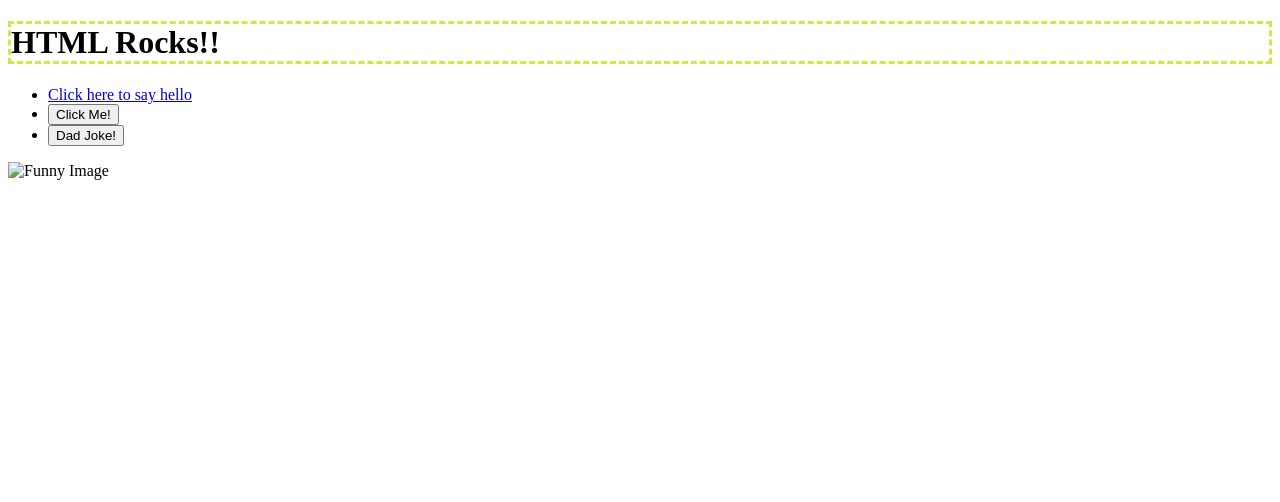
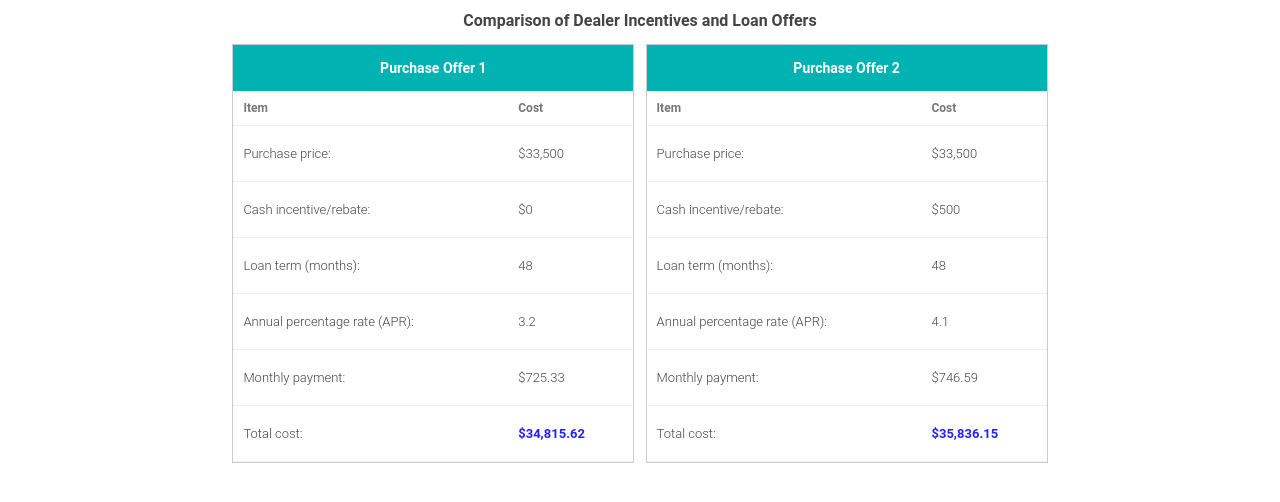
Before and after one commit to AlvaradoXP/05.03-Lab---Advanced-CSS, a website: page index.html in a window 1280 px wide. Drawn offline with Linux system fonts and the light colour scheme; files that its build step writes are made by us from their sources.

Commit message:
Commit 1

```diff
--- a/index.html
+++ b/index.html
@@ -3,23 +3,84 @@
 
 <head>
   <meta charset="utf-8">
-  <title>CS208 - Starter Code (UPDATE ME)!</title>
+  <title>Dealer Loan Offers</title>
   <meta name="description" content="">
   <meta name="viewport" content="width=device-width, initial-scale=1">
   <link rel="stylesheet" href="style.css">
 </head>
 
 <body>
-  <h1>HTML Rocks!!</h1>
-  <ul>
-  <li><a href="/hello">Click here to say hello</a></li>
-  <li><button id="hello-link">Click Me!</button></li>
-  <li><button id="joke-button">Dad Joke!</button></li>
-  <script src="script.js"></script>
-  </ul>
-  <img src="funny.png" alt="Funny Image" width="300" height="200">
+  <div class="container">
+    <h1>Comparison of Dealer Incentives and Loan Offers</h1>
 
-  <h2 id="joke-display"></h2>
+    <section class="offer">
+      <table>
+        <h2 class="offer-title"> Purchase Offer 1 </h2>
+          <tr>
+            <th>Item</th>
+            <th>Cost</th>
+          </tr>
+          <tr>
+            <td>Purchase price:</td>
+            <td>$33,500</td>
+          </tr>
+          <tr>
+            <td>Cash incentive/rebate:</td>
+            <td>$0</td>
+          </tr>
+          <tr>
+            <td>Loan term (months):</td>
+            <td>48</td>
+          </tr>
+          <tr>
+            <td>Annual percentage rate (APR):</td>
+            <td>3.2</td>
+          </tr>
+          <tr>
+            <td>Monthly payment:</td>
+            <td>$725.33</td>
+          </tr>
+          <tr>
+            <td>Total cost:</td>
+            <td class="final-value">$34,815.62</td>
+          </tr>
+      </table>
+    </section>
+    <section class="offer">
+      <table>
+        <h2 class="offer-title"> Purchase Offer 2 </h2>
+          <tr>
+            <th>Item</th>
+            <th>Cost</th>
+          </tr>
+          <tr>
+            <td>Purchase price:</td>
+            <td>$33,500</td>
+          </tr>
+          <tr>
+            <td>Cash incentive/rebate:</td>
+            <td>$500</td>
+          </tr>
+          <tr>
+            <td>Loan term (months):</td>
+            <td>48</td>
+          </tr>
+          <tr>
+            <td>Annual percentage rate (APR):</td>
+            <td>4.1</td>
+          </tr>
+          <tr>
+            <td>Monthly payment:</td>
+            <td>$746.59</td>
+          </tr>
+          <tr>
+            <td>Total cost:</td>
+            <td class="final-value">$35,836.15</td>
+          </tr>
+      </table>
+   </section>
+
+  </div>
 </body>
 
 </html>
```
Also changed, not shown: dist/style.css, 1 other file.
